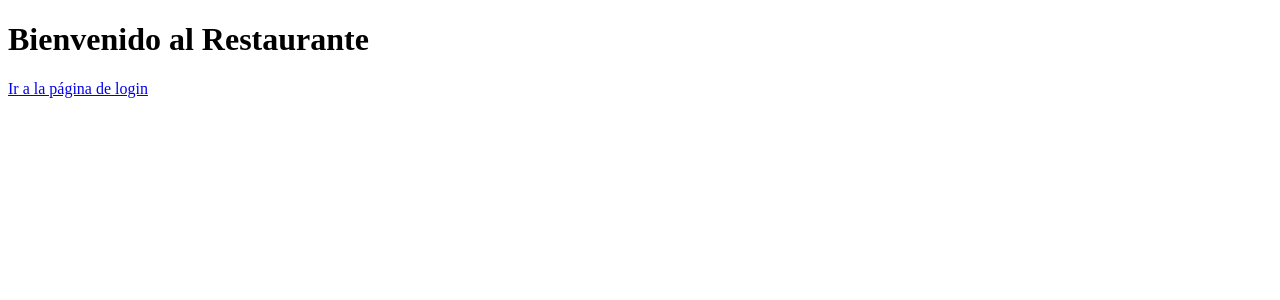
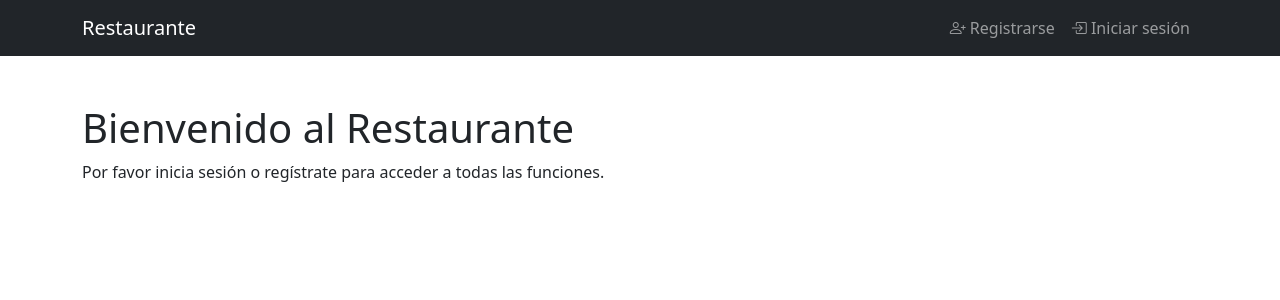
Before and after one commit to NicoMarquez2/PHP-TecnoInf, a PHP site: page / in a window 1280 px wide. Shown: the top 300 px of the page. Run offline with PHP 8.4, Linux system fonts and the light colour scheme.

Commit message:
Se implementa navbar con boostrap, responsive, tambien se agrega php dinamico para admin/cliente, se agregan iconos al navbar

```diff
--- a/bd.php
+++ b/bd.php
@@ -11,11 +11,11 @@ try {
     $conexion = new PDO($dsn, $fields['user'], $fields['pass']);
     $conexion->setAttribute(PDO::ATTR_ERRMODE, PDO::ERRMODE_EXCEPTION);
 
-    echo "Conexión remota segura establecida";
+    //echo "Conexión remota segura establecida";
 
     // Ejemplo: verificar versión de MySQL
     $stmt = $conexion->query("SELECT VERSION()");
-    echo "\nMySQL version: " . $stmt->fetch()[0];
+    //echo "\nMySQL version: " . $stmt->fetch()[0];
 
 } catch (Exception $e) {
     echo "Error: " . $e->getMessage();
--- a/index.php
+++ b/index.php
@@ -1,13 +1,74 @@
+<?php
+session_start();
+require 'bd.php';
+?>
 <!DOCTYPE html>
-<html lang="en">
+<html lang="es">
 <head>
     <meta charset="UTF-8">
     <meta name="viewport" content="width=device-width, initial-scale=1.0">
     <title>Restaurante</title>
+    <link href="https://cdn.jsdelivr.net/npm/bootstrap@5.3.2/dist/css/bootstrap.min.css" rel="stylesheet">
+    <link href="https://cdn.jsdelivr.net/npm/bootstrap-icons@1.10.5/font/bootstrap-icons.css" rel="stylesheet">
 </head>
 <body>
-    <h1>Bienvenido al Restaurante</h1>
+    <nav class="navbar navbar-expand-lg navbar-dark bg-dark">
+        <div class="container">
+            <a class="navbar-brand" href="#">Restaurante</a>
+            <button class="navbar-toggler" type="button" data-bs-toggle="collapse" data-bs-target="#navBar" aria-controls="navBar" aria-expanded="false" aria-label="Toggle navigation">
+                <span class="navbar-toggler-icon"></span>
+            </button>
 
-    <a href="login.php">Ir a la página de login</a>
+            <div class="collapse navbar-collapse" id="navBar">
+                <!-- Navbar izquierdo -->
+                <ul class="navbar-nav me-auto mb-2 mb-lg-0">
+                    <?php if(isset($_SESSION['tipo'])): ?>
+                        <?php if($_SESSION['tipo'] === 'admin'): ?>
+                            <li class="nav-item"><a class="nav-link" href="agregar_menu.php">Agregar Menú</a></li>
+                            <li class="nav-item"><a class="nav-link" href="modificar_menu.php">Modificar Menú</a></li>
+                            <li class="nav-item"><a class="nav-link" href="eliminar_menu.php">Eliminar Menú</a></li>
+                        <?php else: ?>
+                            <!-- Opciones principales del cliente -->
+                            <li class="nav-item"><a class="nav-link" href="menu.php">Ver Menú</a></li>
+                            <!-- Opcionales -->
+                            <li class="nav-item"><a class="nav-link" href="favoritos.php">Favoritos</a></li>
+                            <li class="nav-item"><a class="nav-link" href="carrito.php">Carrito</a></li>
+                            <li class="nav-item"><a class="nav-link" href="historial.php">Historial</a></li>
+                            <li class="nav-item"><a class="nav-link" href="ordenar.php">Ordenar Menú</a></li>
+                        <?php endif; ?>
+                    <?php endif; ?>
+                </ul>
+
+                <!-- Navbar derecho -->
+                <ul class="navbar-nav ms-auto mb-2 mb-lg-0">
+                    <?php if(isset($_SESSION['usuario'])): ?>
+                        <li class="nav-item d-flex align-items-center me-2">
+                            <span class="text-white">
+                                <?php echo $_SESSION['usuario'] . " (" . $_SESSION['tipo'] . ")"; ?>
+                            </span>
+                        </li>
+                        <li class="nav-item">
+                            <a class="nav-link" href="logout.php"><i class="bi bi-box-arrow-right"></i> Cerrar sesión</a>
+                        </li>
+                    <?php else: ?>
+                        <li class="nav-item"><a class="nav-link" href="register.php"><i class="bi bi-person-plus"></i> Registrarse</a></li>
+                        <li class="nav-item"><a class="nav-link" href="login.php"><i class="bi bi-box-arrow-in-right"></i> Iniciar sesión</a></li>
+                    <?php endif; ?>
+                </ul>
+            </div>
+        </div>
+    </nav>
+
+    <main class="container mt-5">
+        <h1>Bienvenido al Restaurante</h1>
+        <?php if(isset($_SESSION['usuario'])): ?>
+            <p>Has iniciado sesión como <strong><?php echo $_SESSION['tipo']; ?></strong>: <strong><?php echo $_SESSION['usuario']; ?></strong></p>
+        <?php else: ?>
+            <p>Por favor inicia sesión o regístrate para acceder a todas las funciones.</p>
+        <?php endif; ?>
+    </main>
+
+    <script src="https://cdn.jsdelivr.net/npm/@popperjs/core@2.11.8/dist/umd/popper.min.js"></script>
+    <script src="https://cdn.jsdelivr.net/npm/bootstrap@5.3.2/dist/js/bootstrap.min.js"></script>
 </body>
 </html>
```
Also changed, not shown: login.php (+43 -4 lines), logout.php (added, +13 -0 lines), register.php (+49 -3 lines).
